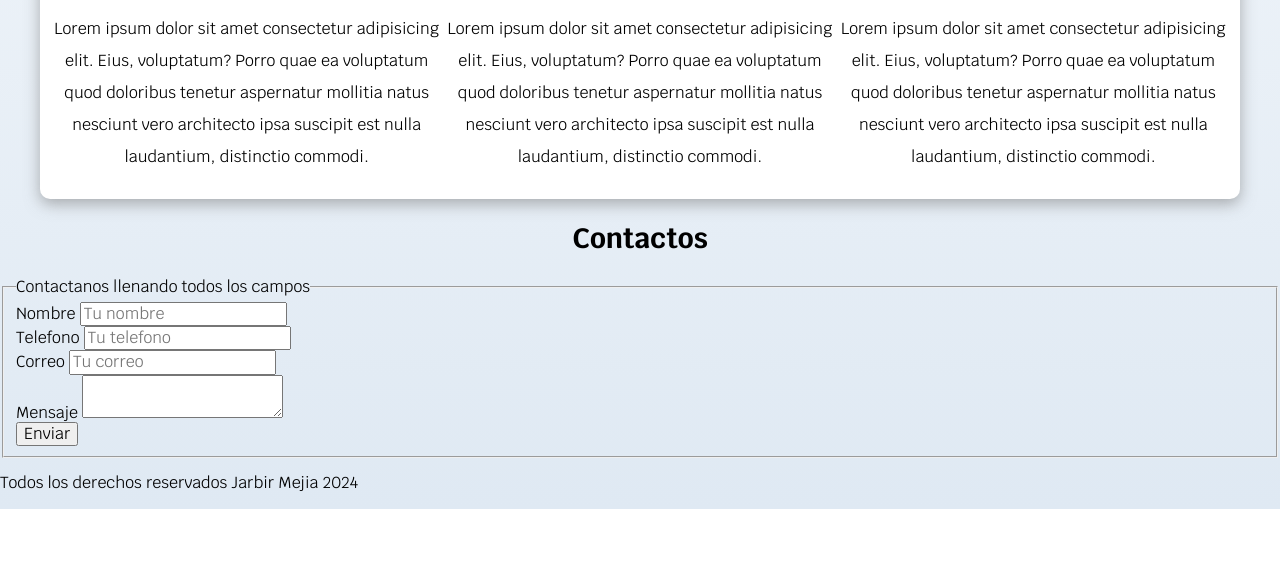
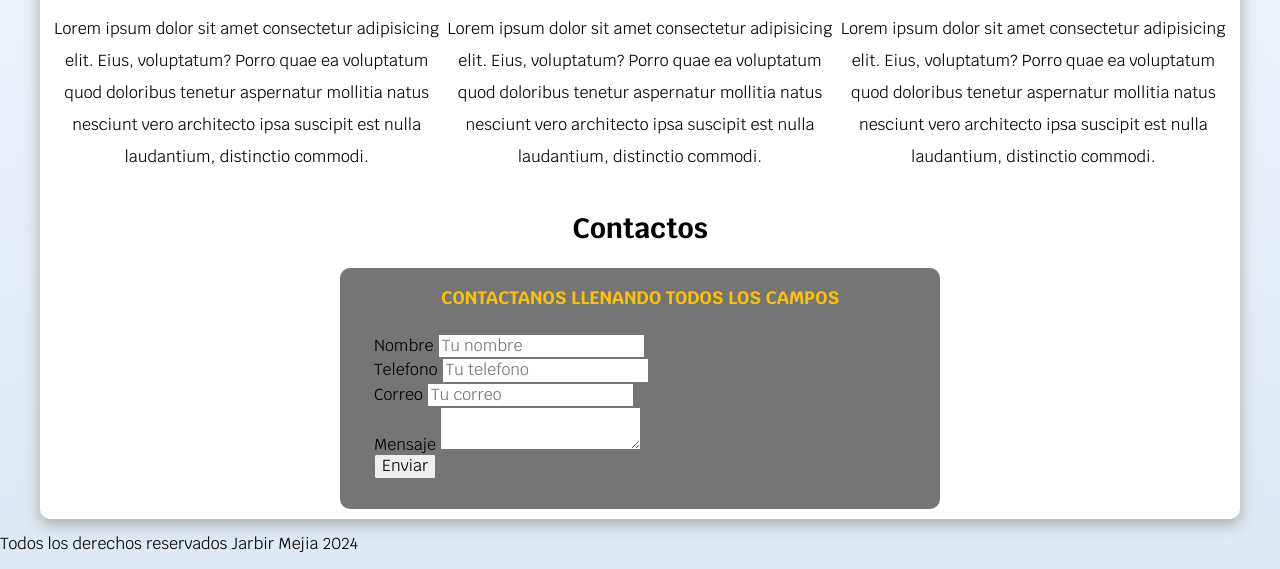
Before and after one commit to jarbirMR/paginacurso, a plain HTML site: page index.html in a window 1280 px wide. Shown: the part 911-1480 px from the top of the page. Before the commit the page ends 1420 px from the top, so only its background shows below. Drawn offline with Linux system fonts and the light colour scheme.

Commit message:
primera parte de diseño de form

```diff
--- a/css/styles.css
+++ b/css/styles.css
@@ -190,3 +190,24 @@
 justify-content: space-evenly;
 align-items: center;
 }
+
+.formulario{
+background-color: var(--gris);
+width: min( 60rem, 100%);
+margin: 0 auto;
+padding: 2rem;
+border-radius: 1rem;
+}
+
+.formulario fieldset{
+  border: none;
+}
+
+.formulario legend{
+  text-align: center;
+  font-size: 1.8rem;
+  text-transform: uppercase;
+  font-weight: 700;
+  margin-bottom: 2rem;
+  color: var(--primario);
+}
--- a/index.html
+++ b/index.html
@@ -120,32 +120,34 @@
 
     </section>
     </div>
-   </main>
+
 
     <section>
         <h2>Contactos</h2>
-        <form>
+        <form class="formulario">
             <fieldset>
                 <legend>Contactanos llenando todos los campos</legend>
-                <div>
+                <div class="contenedor-campos">
+                <div class="campo">
                     <label>Nombre</label>
                     <input type="text" placeholder="Tu nombre">
                 </div>
 
-                <div>
+                <div class="campo">
                     <label>Telefono</label>
                     <input type="tel" placeholder="Tu telefono">
                 </div>
 
-                <div>
+                <div class="campo">
                     <label>Correo</label>
                     <input type="email" placeholder="Tu correo">
                 </div>
 
-                <div>
+                <div class="campo">
                     <label>Mensaje</label>
                     <textarea></textarea>
                 </div>
+            </div>
 
                 <div>
                     <input type="submit" value="Enviar">
@@ -156,7 +158,10 @@
             </fieldset>
         </form>
     </section>
+</main>
+<footer>
         <p>Todos los derechos reservados Jarbir Mejia 2024</p>
+    </footer>
 
 </body>
 </html>
```
